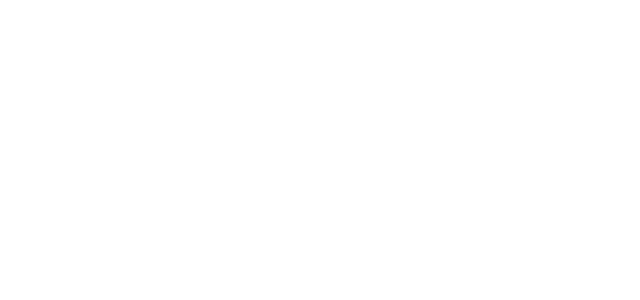
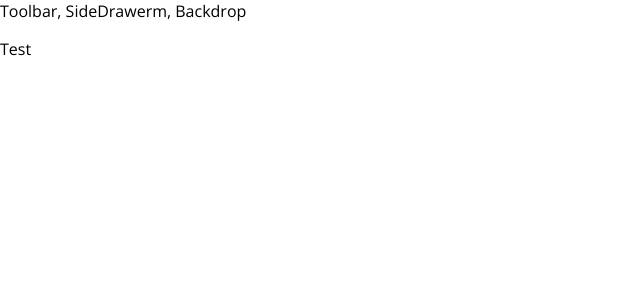
Before and after one commit to lucasgrocha/react-burger-builder, a React (Create React App) app: page / in a window 1280 px wide. Shown: the top 300 px of the page, without its empty margins (0-640 px from the left). Built offline with nearby package versions, Linux system fonts and the light colour scheme; the HTML template or start-up script is replaced by a standard one.

Commit message:
124. Creating a Layout Component

```diff
--- a/src/App.js
+++ b/src/App.js
@@ -1,9 +1,13 @@
 import React, { Component } from 'react';
+import Layout from './components/Layout/Layout'
 
 class App extends Component {
   render() {
     return (
       <div>
+        <Layout>
+          <p>Test</p>
+        </Layout>
       </div>
     )
   }
--- /dev/null
+++ b/src/components/Layout/Layout.js
@@ -0,0 +1,13 @@
+import React from 'react'
+import Aux from '../../hoc/Aux'
+
+const layout = props => (
+  <Aux>
+    <div>Toolbar, SideDrawerm, Backdrop</div>
+    <main>
+      {props.children}
+    </main>
+  </Aux>
+)
+
+export default layout
--- /dev/null
+++ b/src/hoc/Aux.js
@@ -0,0 +1,3 @@
+const aux = props => props.children
+
+export default aux
--- a/src/index.css
+++ b/src/index.css
@@ -1,7 +1,7 @@
 body {
   margin: 0;
-  font-family: sans-serif;
   padding: 0;
+  font-family: "Open Sans", sans-serif;
 }
 
 code {
```
